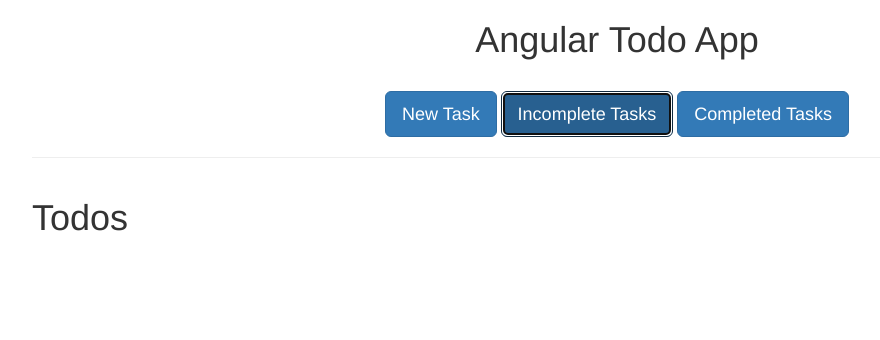
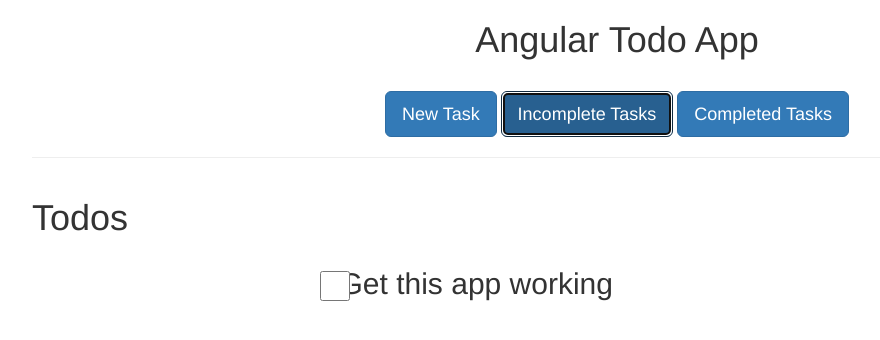
Before and after one commit to dennisbailey/angular-todo, a website: page src/index.html in a window 1280 px wide. Both pictures are taken after a click on the button "Incomplete Tasks". Shown: the whole page, without its empty margins (23-903 px from the left). Drawn offline with nearby package versions, Linux system fonts and the light colour scheme.

Commit message:
Here's what I did: * List all of the todos next to a checkbox * When you click the checkbox, the todo is completed and removed from the Todo List view * List all completed todos next to a checked checkbox * When you click the checkbox, the todo is marked as incomplete and returned to Todo List view

```diff
--- a/src/index.html
+++ b/src/index.html
@@ -38,10 +38,26 @@
 
       <div class="row" ng-show="show === 'incomplete'">
         <h1>Todos</h1>
+        <div class="col-md-6 col-md-offset-3">
+            <span ng-repeat="todo in list" ng-hide="todo.done">
+              <label class="checkbox">
+                <input type="checkbox" ng-model="todo.done" style="width: 30px; height: 30px;">
+              </label>
+              <h2>{{ todo.task }}</h2>
+            </span>
+        </div>
       </div>
 
       <div class="row" ng-show="show === 'complete'">
         <h1>Completed Tasks</h1>
+        <div class="col-md-6 col-md-offset-3">
+            <span ng-repeat="todo in list" ng-show="todo.done">
+              <label class="checkbox">
+                <input type="checkbox" ng-model="todo.done" style="width: 30px; height: 30px;">
+              </label>
+              <h2>{{ todo.task }}</h2>
+            </span>
+        </div>
       </div>
 
     </div><!-- End of container and todoController-->
--- a/src/js/app.js
+++ b/src/js/app.js
@@ -3,5 +3,5 @@
 var app = angular.module('allTheGreatTodos', []);
 
 app.controller('todoController', ['$scope', function($scope) {
-  $scope.greeting = "Hello World!";
+  $scope.list = [{ task: 'Get this app working', done: false}];
 }]);
```
